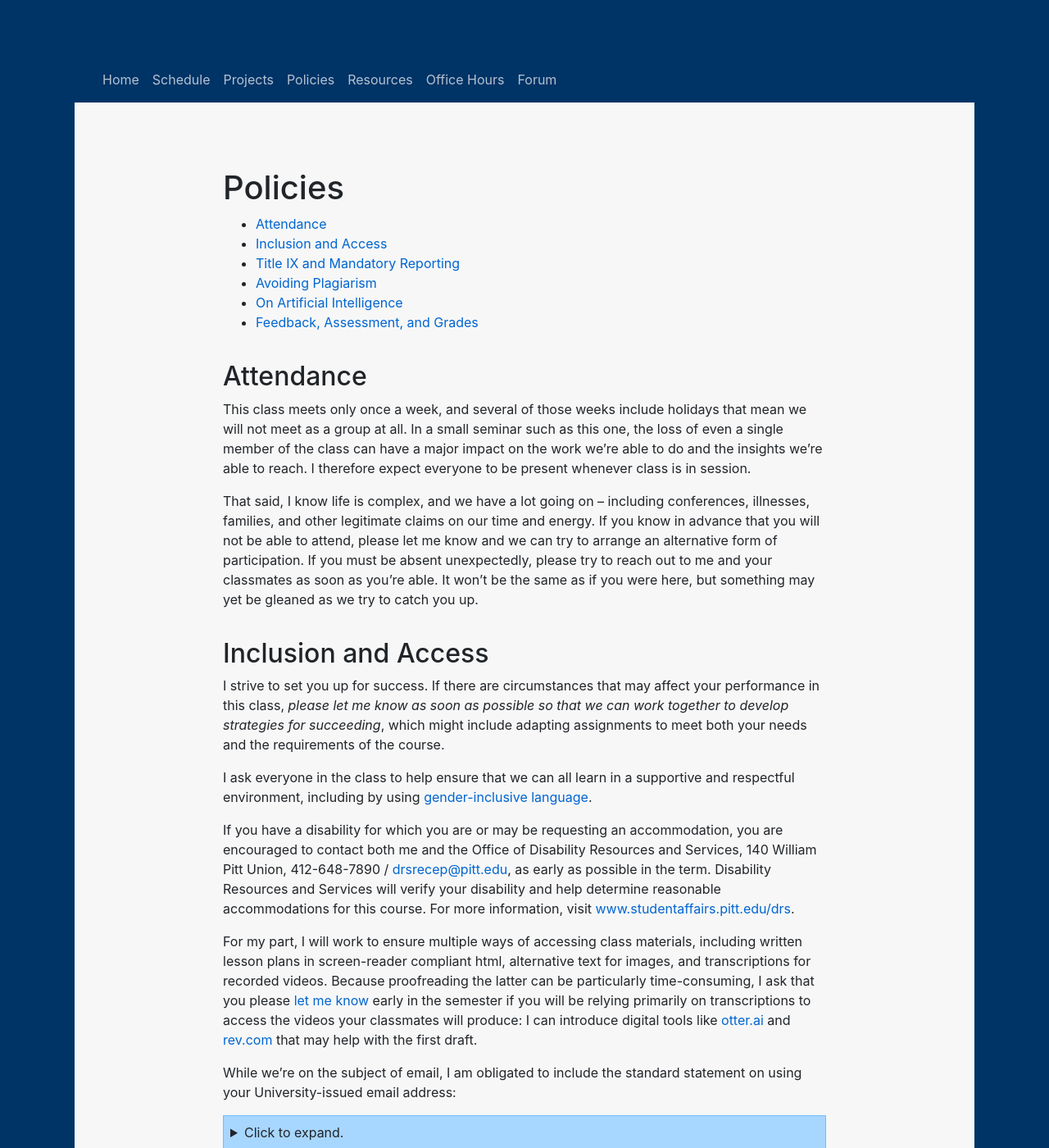
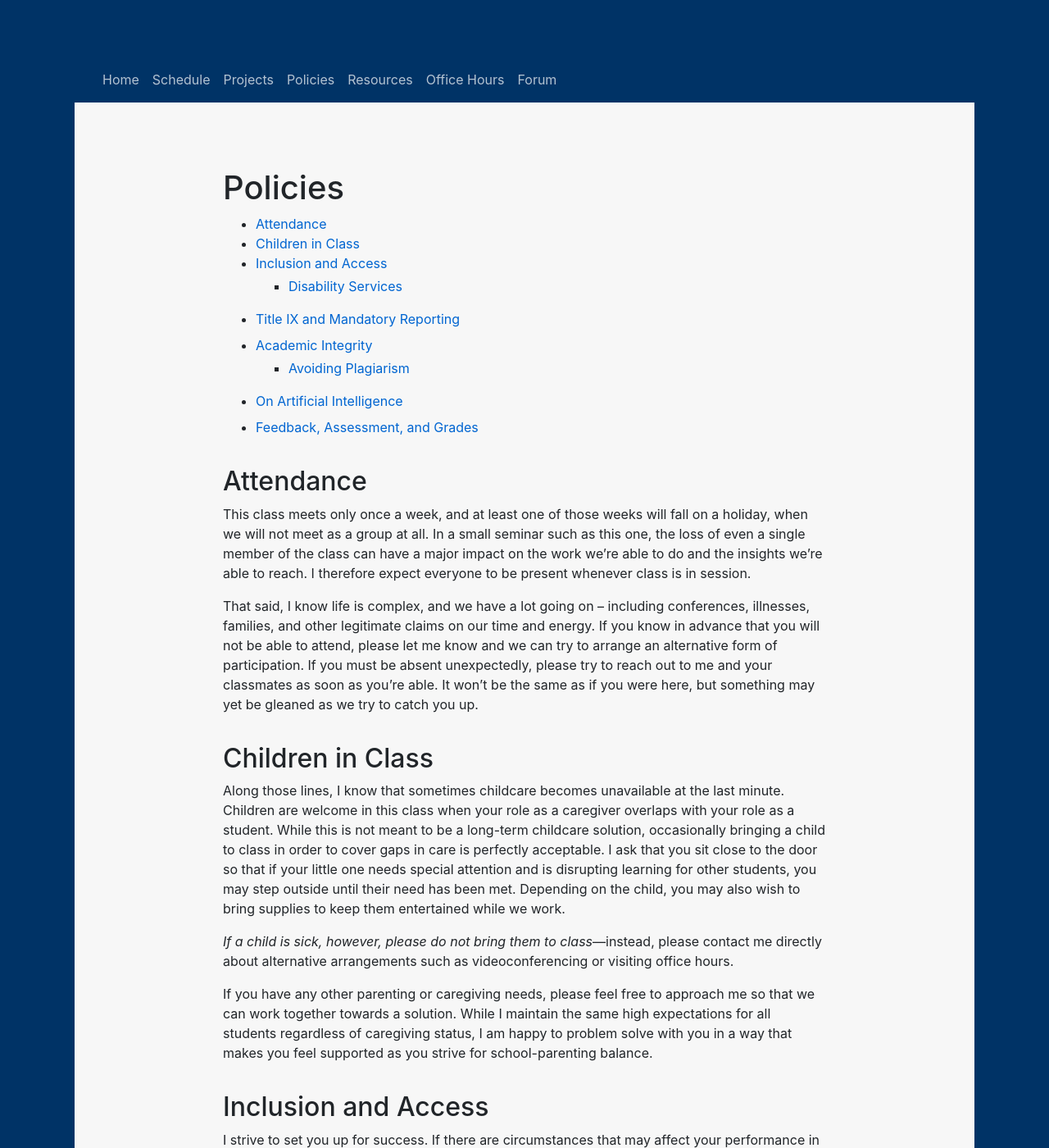
Before and after one commit to benmiller314/dsam2025fall, a Jekyll site: the page built from policies.md, in a window 1280 px wide and 1400 px high. Shown: the whole window at 82% size. Built offline with Jekyll 4.4.1, drawn with Linux system fonts in a browser that asks for light colours; our own code applies the rules of GitHub Pages for plain Markdown files; some of the changed text lies outside the part shown.

Commit message:
update required elements for 2025
including Academic Integrity and new links in the Disability Services.

```diff
--- a/policies.md
+++ b/policies.md
@@ -1,34 +1,50 @@
 # Policies
 
 - [Attendance](#attendance)
+- [Children in Class](#children)
 - [Inclusion and Access](#inclusion-and-access)
+    - [Disability Services](#disability-services)
 - [Title IX and Mandatory Reporting](#title-ix-and-mandatory-reporting)
-- [Avoiding Plagiarism](#avoiding-plagiarism)
+- [Academic Integrity](#academic-integrity)
+    - [Avoiding Plagiarism](#avoiding-plagiarism)
 - [On Artificial Intelligence](#on-artificial-intelligence)
 - [Feedback, Assessment, and Grades](#feedback-assessment-and-grades)
 
 ## Attendance
-This class meets only once a week, and several of those weeks include holidays that mean we will not meet as a group at all. In a small seminar such as this one, the loss of even a single member of the class can have a major impact on the work we're able to do and the insights we're able to reach. I therefore expect everyone to be present whenever class is in session.
+
+This class meets only once a week, and at least one of those weeks will fall on a holiday, when we will not meet as a group at all. In a small seminar such as this one, the loss of even a single member of the class can have a major impact on the work we're able to do and the insights we're able to reach. I therefore expect everyone to be present whenever class is in session.
 
 That said, I know life is complex, and we have a lot going on – including conferences, illnesses, families, and other legitimate claims on our time and energy. If you know in advance that you will not be able to attend, please let me know and we can try to arrange an alternative form of participation. If you must be absent unexpectedly, please try to reach out to me and your classmates as soon as you're able. It won't be the same as if you were here, but something may yet be gleaned as we try to catch you up.
 
+## Children in Class
+Along those lines, I know that sometimes childcare becomes unavailable at the last minute. Children are welcome in this class when your role as a caregiver overlaps with your role as a student. While this is not meant to be a long-term childcare solution, occasionally bringing a child to class in order to cover gaps in care is perfectly acceptable. I ask that you sit close to the door so that if your little one needs special attention and is disrupting learning for other students, you may step outside until their need has been met. Depending on the child, you may also wish to bring supplies to keep them entertained while we work.
+
+*If a child is sick, however, please do not bring them to class*—instead, please contact me directly about alternative arrangements such as videoconferencing or visiting office hours.
+
+If you have any other parenting or caregiving needs, please feel free to approach me so that we can work together towards a solution. While I maintain the same high expectations for all students regardless of caregiving status, I am happy to problem solve with you in a way that makes you feel supported as you strive for school-parenting balance.
+
+
 ## Inclusion and Access
+
 I strive to set you up for success. If there are circumstances that may affect your performance in this class, _please let me know as soon as possible so that we can work together to develop strategies for succeeding_, which might include adapting assignments to meet both your needs and the requirements of the course.
 
 I ask everyone in the class to help ensure that we can all learn in a supportive and respectful environment, including by using [gender-inclusive language](https://www.gsws.pitt.edu/resources/faculty-resources/gender-inclusivenon-sexist-language-statement-syllabi).
 
-If you have a disability for which you are or may be requesting an accommodation, you are encouraged to contact both me and the Office of Disability Resources and Services, 140 William Pitt Union, 412-648-7890 / [drsrecep@pitt.edu](mailto:drsrecep@pitt.edu), as early as possible in the term. Disability Resources and Services will verify your disability and help determine reasonable accommodations for this course. For more information, visit [www.studentaffairs.pitt.edu/drs](https://www.studentaffairs.pitt.edu/drs).
+### Disability Services
+
+If you have a disability for which you are or may be requesting an accommodation, you are encouraged to contact both me and the [Office of Disability Resources and Services](https://www.wellbeing.pitt.edu/disability-resources-services/disability-resources-services), 140 William Pitt Union, 412-648-7890 / [drsrecep@pitt.edu](mailto:drsrecep@pitt.edu) / (412) 228-5347 for P3 ASL users, as early as possible in the term. <abbr title="Disability Resources and Services">DRS</abbr> will verify your disability and help determine reasonable accommodations for this course. For more information, visit [www.wellbeing.pitt.edu/disability-access-accommodations](https://www.wellbeing.pitt.edu/disability-access-accommodations).
 
 For my part, I will work to ensure multiple ways of accessing class materials, including written lesson plans in screen-reader compliant html, alternative text for images, and transcriptions for recorded videos. Because proofreading the latter can be particularly time-consuming, I ask that you please [let me know](mailto:millerb@pitt.edu) early in the semester if you will be relying primarily on transcriptions to access the videos your classmates will produce: I can introduce digital tools like [otter.ai](https://otter.ai) and [rev.com](https://rev.com) that may help with the first draft.
 
+### Email
 While we're on the subject of email, I am obligated to include the standard statement on using your University-issued email address:
 <details><summary>Click to expand.</summary>
 
-<p>Each student is issued a University e-mail address (username@pitt.edu) upon admittance. This e-mail address may be used by the University for official communication with students. Students are expected to read e-mail sent to this account on a regular basis. Failure to read and react to University communications in a timely manner does not absolve the student from knowing and complying with the content of the communications.</p>
-<p>The University provides an e-mail forwarding service that allows students to read their e- mail via other service providers (e.g., Hotmail, AOL, Yahoo). Students that choose to forward their e-mail from their pitt.edu address to another address do so at their own risk. If e-mail is lost as a result of forwarding, it does not absolve the student from responding to official communications sent to their University e-mail address. To forward e-mail sent to your University account, go to <a href="http://accounts.pitt.edu">http://accounts.pitt.edu</a>, log into your account, click on Edit Forwarding Addresses, and follow the instructions on the page. Be sure to log out of your account when you have finished. (For the full E-mail Communication Policy, go to <a href="https://www.bc.pitt.edu/policies/policy/09/09-10-01.html">www.bc.pitt.edu/policies/policy/09/09-10-01.html</a>.)</p>
+<p>Each student is issued a University e-mail address (username@pitt.edu) upon admittance. This e-mail address may be used by the University for official communication with students.  Students are expected to read e-mail sent to this account on a regular basis. Failure to read and react to University communications in a timely manner does not absolve the student from knowing and complying with the content of the communications. The University provides an e-mail forwarding service that allows students to read their e-mail via other service providers (e.g., Hotmail, AOL, Yahoo). Students that choose to forward their e-mail from their pitt.edu address to another address do so at their own risk. If e-mail is lost as a result of forwarding, it does not absolve the student from responding to official communications sent to their University e-mail address.</p>
 </details>
 
 ## Title IX and Mandatory Reporting
+
 The University is committed to combatting sexual misconduct. As a result, University faculty and staff members are required to report any instances of sexual misconduct – including harassment and sexual violence – to the University’ s Title IX office, both so that the victim may be provided appropriate resources/support options and so that the office can attempt to keep track of repeat offenders or other patterns of behavior on or around campus.
 
 What this means is that as your instructor, I am required to report any incidents of sexual misconduct that are directly reported to me, or of which I am somehow made aware.
@@ -39,8 +55,13 @@
 
 If you come to talk to me and I feel like it might be something I am required to report, I will say, “I am happy to listen and support you, but this discussion might fall under mandated reporting. Is that okay?’ The Title IX office aims to be very nice and, even if I report something you discussed with me as required, _Title IX cannot force you to do anything_. They will ask to talk with you, then they will present you with options: one will be to report behavior experienced against you; one will be to request through the University to keep said person who committed that behavior far away from you; and one will be to do nothing. They will also most likely inform you of our on-campus therapists’ office.
 
+## Academic Integrity
 
-## Avoiding Plagiarism
+Students in this course will be expected to comply with the <a href="https://www.provost.pitt.edu/info/ai1.html">University of Pittsburgh’s Policy on Academic Integrity</a>. Any student suspected of violating this obligation for any reason during the semester will be required to participate in the procedural process, initiated at the instructor level, as outlined in the University Guidelines on Academic Integrity. This may include, but is not limited to, the confiscation of the examination of any individual suspected of violating University Policy. Furthermore, no student may bring any unauthorized materials to an exam, including dictionaries and programmable calculators.
+
+To learn more about Academic Integrity, visit the <a href="http://pitt.libguides.com/academicintegrity/">Academic Integrity Guide</a> for an overview of the topic. For hands- on practice, complete the <a href="http://pitt.libguides.com/academicintegrity/plagiarism">Academic Integrity Modules</a>.
+
+### Avoiding Plagiarism
 
 This is a collaborative class, in which we offer each other suggestions and constructive criticism. However, the goal of all this collaboration is to clarify the expression of original ideas – never to substitute someone else's ideas for our own, or to impose our ideas on someone else.
 
@@ -53,8 +74,6 @@
 If you have any questions, don't hesitate to ask, because Pitt takes a very hard stance on plagiarism. It could get you expelled. Here's an excerpt from the official Policy on Academic Integrity, to give you the flavor:
 
 <blockquote>
-    <p>Cheating/plagiarism will not be tolerated. Students suspected of violating the University of Pittsburgh Policy on Academic Integrity, from the February 1974 Senate Committee on Tenure and Academic Freedom reported to the Senate Council, will be required to participate in the outlined procedural process as initiated by the instructor. A minimum sanction of a zero score for the quiz or exam will be imposed.</p>
-
     <p>A student has an obligation to exhibit honesty and to respect the ethical standards of the profession in carrying out his or her academic assignments.  Without limiting the application of this principle, a student may be found to have violated this obligation if he or she: […]<ol start="8">
         <!--8--><li>Depends on the aid of others in a manner expressly prohibited by the faculty member, in the research, preparation, creation, writing, performing, or publication of work to be submitted for academic credit or evaluation.</li>
         <!--9--><li>Provides aid to another person, knowing such aid is expressly prohibited by the faculty member, in the research, preparation, creation, writing, performing, or publication of work to be submitted for academic credit or evaluation.</li>
@@ -65,7 +84,7 @@
     </p>
 </blockquote>
 
-You have the right to a fair hearing, and I’ll talk to you before I talk to anyone else, but it’s far easier just to avoid plagiarism in the first place. All clear cases of deliberate plagiarism will be referred to the appropriate Dean for disciplinary action, including an Academic Integrity Board hearing. For the University's full policy on Academic Integrity and the adjudication process for infringements, including plagiarism, go to <a href="http://www.pitt.edu/~provost/ai1.html">http://www.pitt.edu/~provost/ai1.html</a>.
+You have the right to a fair hearing, and I’ll talk to you before I talk to anyone else, but it’s far easier just to avoid plagiarism in the first place. All clear cases of deliberate plagiarism will be referred to the appropriate Dean for disciplinary action, including an Academic Integrity Board hearing. For the University's full policy on Academic Integrity and the adjudication process for infringements, including plagiarism, go to <a href="https://www.provost.pitt.edu/academic-integrity-guidelines">https://www.provost.pitt.edu/academic-integrity-guidelines</a>.
 
 
 ## On Artificial Intelligence
```
